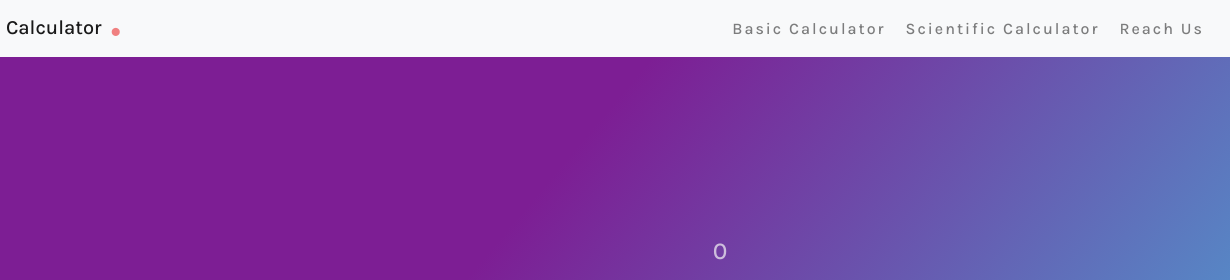
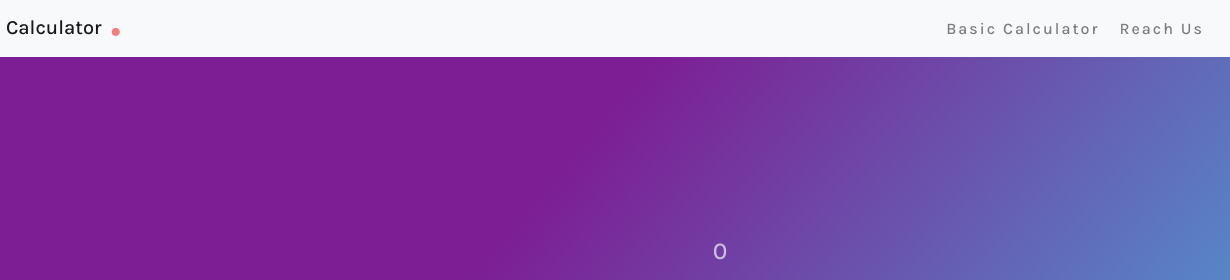
Before and after one commit to ch3eku/Calculator, a plain HTML site: page index.html in a window 1280 px wide. Shown: the top 280 px of the page, 50-1280 px from the left. Drawn offline with nearby package versions, Linux system fonts and the light colour scheme.

Commit message:
remove Sc. Cal option for now

```diff
--- a/index.html
+++ b/index.html
@@ -35,9 +35,6 @@
                 <ul class="navbar-nav ml-auto">
                     <li class="nav-item">
                         <a class="nav-link link" href="#basicCalculator">Basic Calculator</a>
-                    </li>
-                    <li class="nav-item">
-                        <a class="nav-link link" href="#">Scientific Calculator</a>
                     </li>
                     <li class="nav-item">
                         <a class="nav-link link" href="#socials">Reach Us</a>
```
Also changed, not shown: 1 other file.
